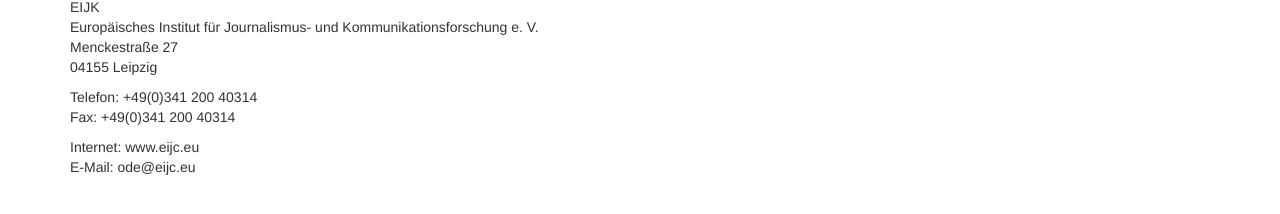
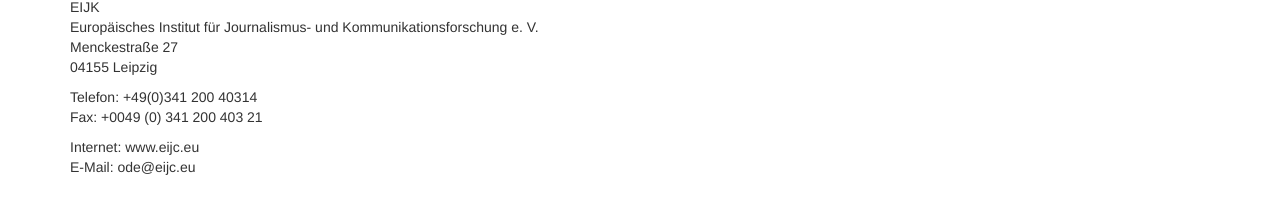
Before and after one commit to susedev/test, a Jekyll site: the page built from kontakt.html, in a window 1280 px wide. Shown: the part 175-389 px from the top of the page. Built offline with Jekyll 4.4.1, drawn with Linux system fonts in a browser that asks for light colours.

Commit message:
Edit from JekyllCMS

```diff
--- a/kontakt.html
+++ b/kontakt.html
@@ -9,7 +9,7 @@ Menckestra&szlig;e 27<br />
 04155 Leipzig</p>
 
 <p>Telefon: +49(0)341 200 40314<br />
-Fax: +49(0)341 200 40314</p>
+Fax: +0049 (0) 341 200 403 21</p>
 
 <p>Internet: www.eijc.eu<br />
 E-Mail: ode@eijc.eu</p>
```
